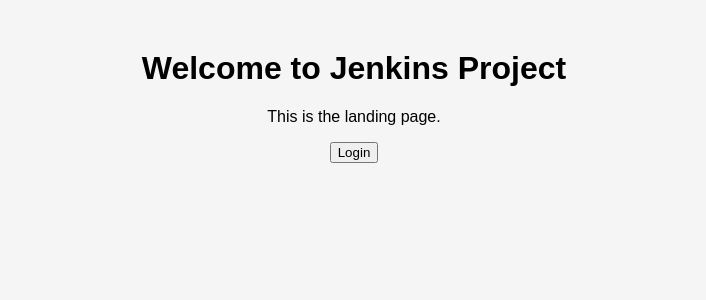
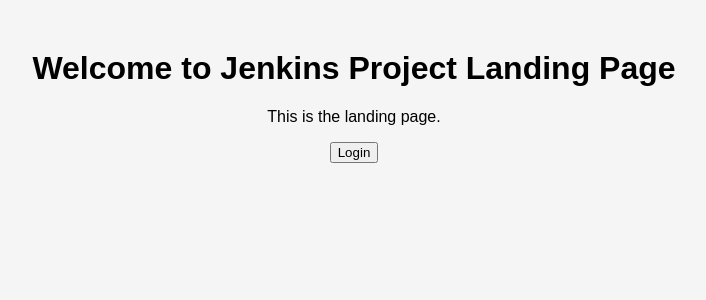
Before and after one commit to AuroraCoders/MidLabRepo, a React (Create React App) app: page / in a window 1280 px wide. Shown: the top 300 px of the page, without its empty margins (286-992 px from the left). Built offline with nearby package versions, Linux system fonts and the light colour scheme.

Commit message:
Chnage to check the pipeline

```diff
--- a/src/pages/LandingPage.js
+++ b/src/pages/LandingPage.js
@@ -5,7 +5,7 @@
 function LandingPage() {
   return (
     <div style={{ textAlign: "center", marginTop: "50px" }}>
-      <h1>Welcome to Jenkins Project</h1>
+      <h1>Welcome to Jenkins Project Landing Page</h1>
       <p>This is the landing page.</p>
       <Link to="/login">
         <button>Login</button>
```
